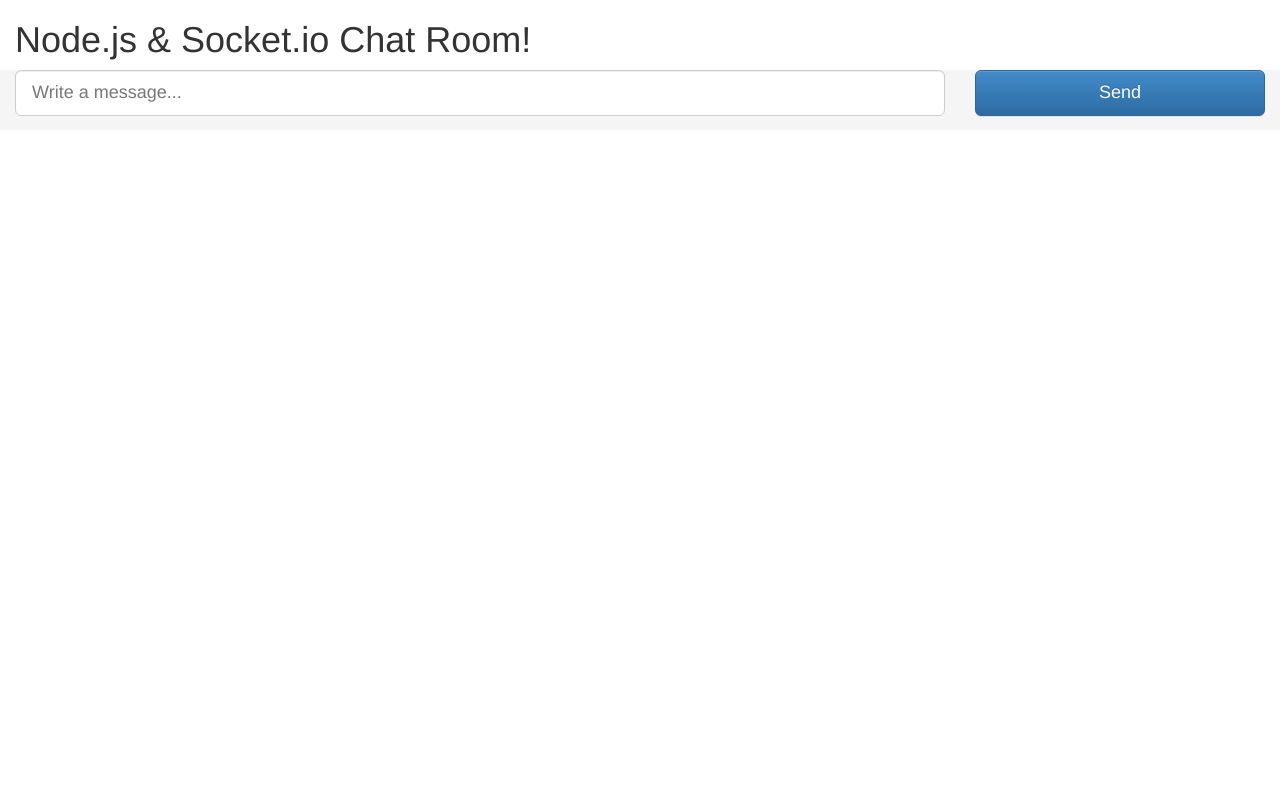
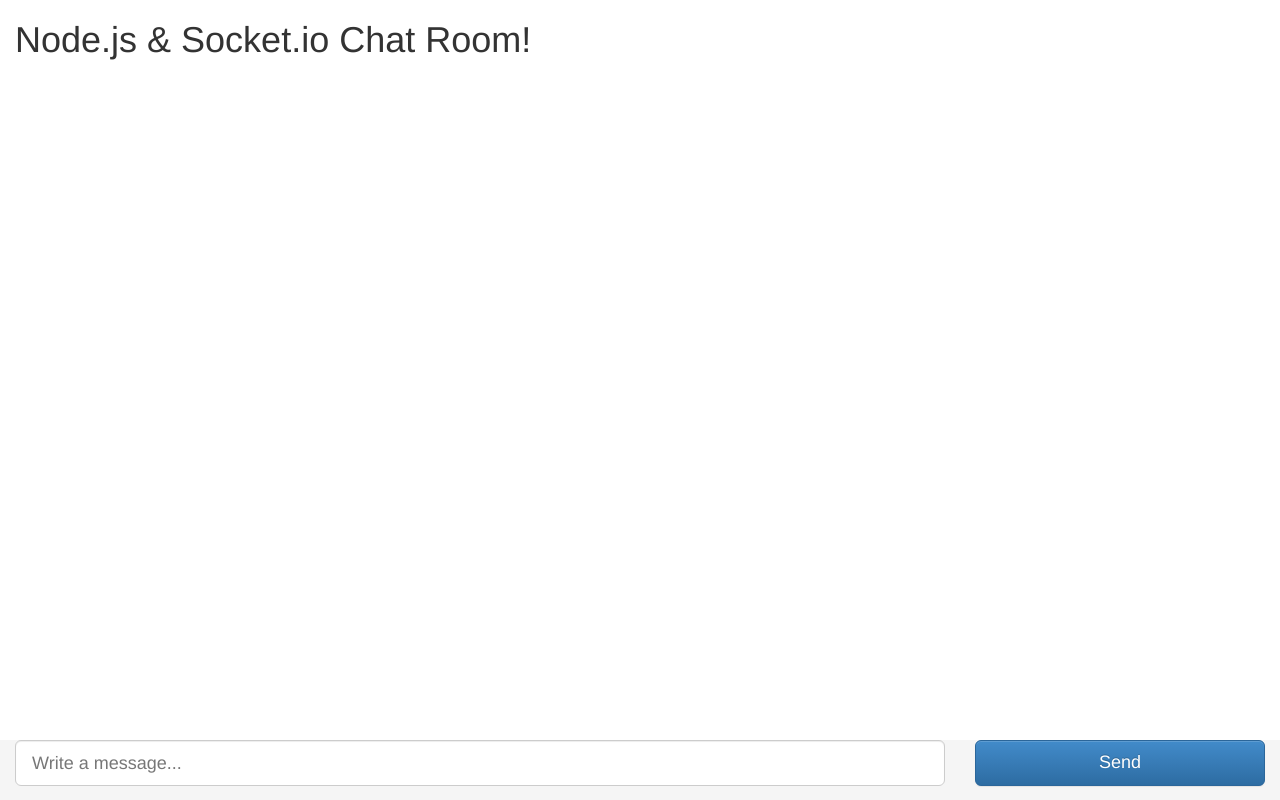
Before and after one commit to SarahSexton/Socket-Chat, a website: page public/index.html in a window 1280 px wide. Drawn offline with nearby package versions, Linux system fonts and the light colour scheme; no server answers.

Commit message:
navbar-fixed-bottom

```diff
--- a/public/index.html
+++ b/public/index.html
@@ -19,7 +19,7 @@
                 <div class="push"></div>
             </div>
         </div>
-        <div class="footer">
+        <div class="footer navbar-fixed-bottom">
             <div class="container-fluid">
                 <div class="row">
                     <div class="col-xs-8 col-sm-9">
```
